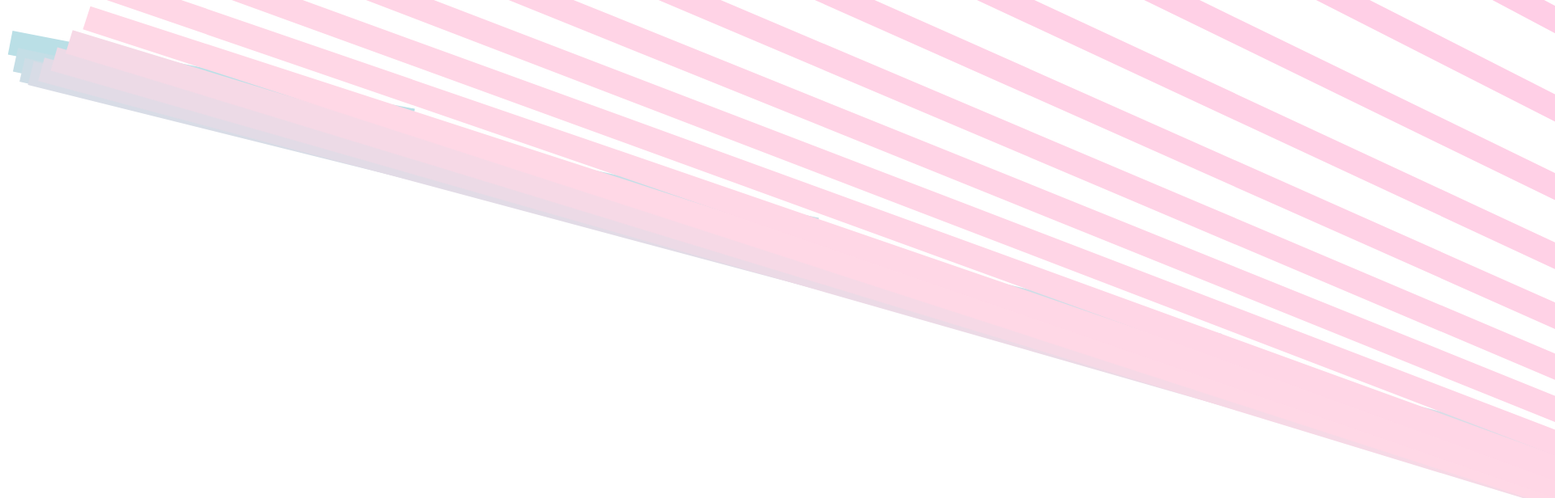
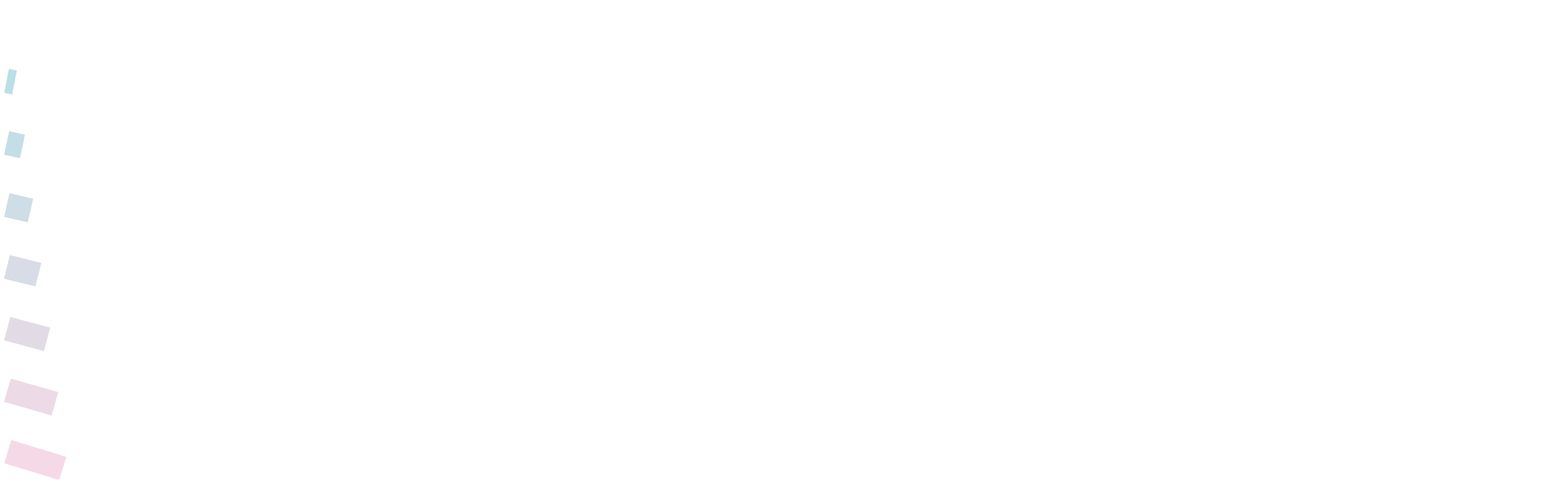
Before and after one commit to jayinx/Assigment2, a plain HTML site: page index.html in a window 1280 px wide. Shown: the top 616 px of the page at 81% size, 1920 px wide, since content can reach past the window. Drawn offline with Linux system fonts and the light colour scheme.

Commit message:
making the pattern smaller

```diff
--- a/asset/main.css
+++ b/asset/main.css
@@ -1,3 +1,7 @@
+#wrapper{
+	width: 2%;
+	height: 600px;
+}
 .patternUnit{
 	height: 30px;
 	width: 10%;
```
Also changed, not shown: 1 other file.
